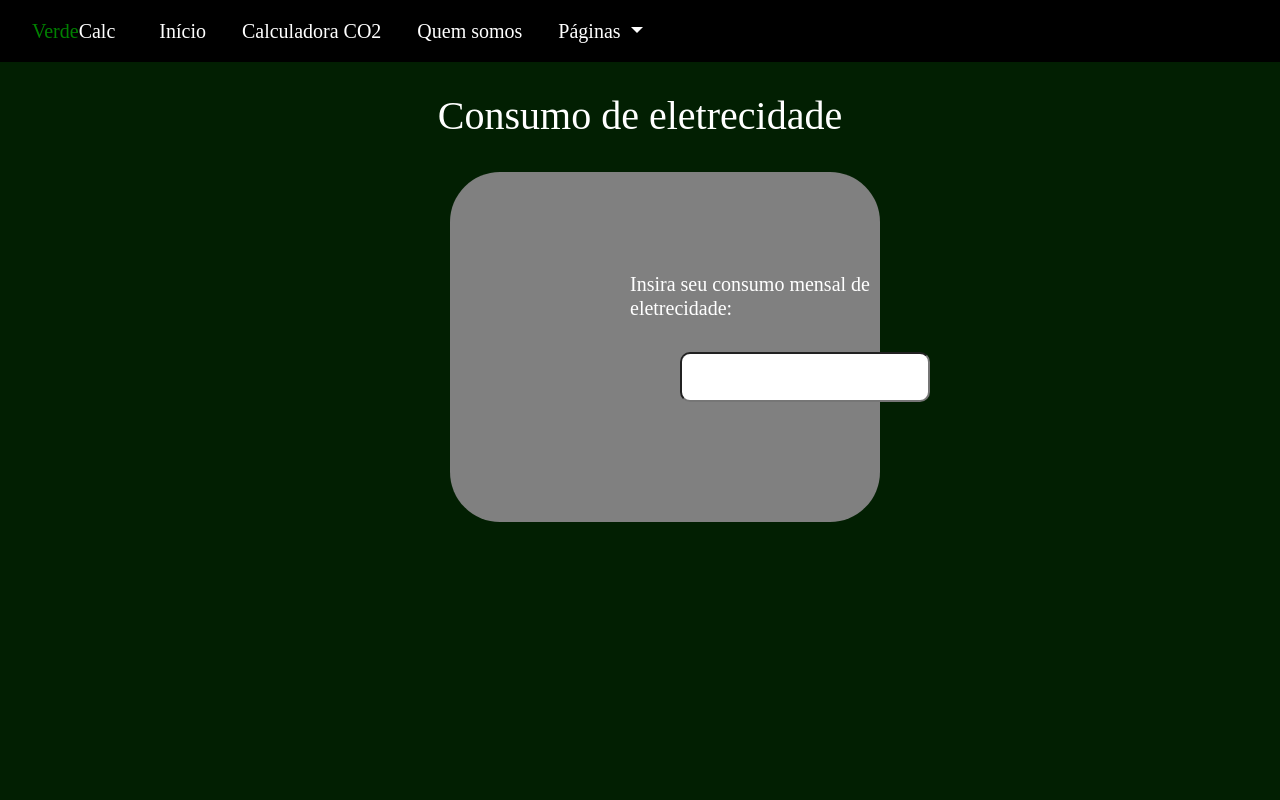
After one commit to Alexander-Borges-Hsu/Feira_Etec, a PHP site: page /form1.html in a window 1280 px wide. The commit adds this page. Run offline with PHP 8.4, Linux system fonts and the light colour scheme.

Commit message:
1.0.0.6 Front

```diff
--- /dev/null
+++ b/FeiraTecnologica/form1.html
@@ -0,0 +1,60 @@
+<!DOCTYPE html>
+<html lang="pt-br">
+<head>
+    <meta charset="UTF-8">
+    <meta name="viewport" content="width=device-width, initial-scale=1.0">
+    <link rel="icon" href="src\views\imagens\imagem.png">
+    <title>VerdeCalc</title>
+
+    <link rel="stylesheet" href="./src/views/style.css">
+    <script src="./src/views/script.js"></script>
+    <link rel="stylesheet" href="https://cdn.jsdelivr.net/npm/bootstrap@5.3.3/dist/css/bootstrap.min.css">
+
+    <script src="https://cdn.jsdelivr.net/npm/bootstrap@5.3.3/dist/js/bootstrap.bundle.min.js"></script>
+</head>
+    <body class="form1">
+    <header>
+      <nav class="navbar navbar-expand-lg">
+        <div class="container-fluid">
+          <a class="navbar-brand" href="#"><span class="Vd">Verde</span>Calc</a>
+          <button class="navbar-toggler" type="button" data-bs-toggle="collapse" data-bs-target="#navbarSupportedContent" aria-controls="navbarSupportedContent" aria-expanded="false" aria-label="Toggle navigation">
+            <span class="navbar-toggler-icon"></span>
+          </button>
+          <div class="collapse navbar-collapse" id="navbarSupportedContent">
+            <ul class="navbar-nav me-auto mb-2 mb-lg-0">
+              <li class="nav-item">
+                <a class="nav-link active" aria-current="page" href="#">Início</a>
+              </li>
+              <li class="nav-item">
+                <a class="nav-link" href="#">Calculadora CO2</a>
+              </li>
+              <li class="nav-item">
+                <a class="nav-link" href="#">Quem somos</a>
+              </li>
+              <li class="nav-item dropdown">
+                <a class="nav-link dropdown-toggle" href="#" role="button" data-bs-toggle="dropdown" aria-expanded="false">
+                  Páginas
+                </a>
+                <ul class="dropdown-menu">
+                  <li><a class="dropdown-item" href="#">Início</a></li>
+                  <li><hr class="dropdown-divider"></li>
+                  <li><a class="dropdown-item" href="#">Calculadora CO2</a></li>
+                </ul>
+              </li>
+            </ul>
+          </div>
+        </div>
+      </nav>
+    </header>
+    <main>
+        <h1 class="consumo">Consumo de eletrecidade</h1>
+        <br>
+        <div class="eletrecidade">
+           <label for="moneyInput" class="inserir"><h5>Insira seu consumo mensal de eletrecidade:</h5></label>
+           <br>
+           <br>
+           <input type="text" id="moneyInput" class="caixa" placeholder="R$">
+        </div>
+    </main>
+</body>
+</html>
--- a/FeiraTecnologica/src/views/script.js
+++ b/FeiraTecnologica/src/views/script.js
@@ -0,0 +1,12 @@
+function formatCurrency(input) {
+    let value = input.value.replace(/\D/g, "");
+    value = (value / 100).toFixed(2);
+    input.value = value.toString().replace(".", ",");
+}
+document.addEventListener("DOMContentLoaded", function() {
+    const moneyInput = document.getElementById("moneyInput");
+
+    moneyInput.addEventListener("input", function() {
+        formatCurrency(moneyInput);
+    });
+});
--- a/FeiraTecnologica/src/views/style.css
+++ b/FeiraTecnologica/src/views/style.css
@@ -1,4 +1,4 @@
-body, html {
+.index{
     margin: 0;
     padding: 0;
     min-height: 100vh;
@@ -29,9 +29,6 @@ body, html {
     height: 100%;
     background-color: rgba(0, 0, 0, 0.5);
     z-index: 2;
-    display: flex;
-    justify-content: flex-end;
-    align-items: center;
 }
 .login-form {
     max-width: 330px;
@@ -246,3 +243,58 @@ color: #ffffff;
 .esqueci:hover{
     color: grey;
 }
+
+/*Fim tela de login, começando form1*/
+
+.form1{
+    margin: 0;
+    padding: 0;
+    min-height: 100vh;
+    background-color: rgb(2, 31, 2);
+    background-size: cover;
+    background-repeat: no-repeat;
+    background-position: center;
+    box-sizing: border-box;
+    font-family: "Kurale", serif;
+    font-weight: 400;
+    font-style: normal;
+}
+.navbar {
+    background-color: black;
+    font-size: 20px;
+  }
+  .navbar-brand,
+  .nav-link {
+    color: white !important;
+    margin-left: 20px;
+  }
+  .nav-link:hover {
+    color: #d1e7dd !important;
+  }
+  .consumo{
+    text-align: center;
+    color: white;
+    margin-top: 50px;
+    justify-items: center;
+    align-items: center;
+    margin-top: 30px;
+  }
+ .inserir{
+    color: white;
+    margin-top: 100px;
+    margin-left: 180px;
+ }
+ .caixa{
+    color: black;
+    border-radius: 10px;
+    width: 250px;
+    height: 50px;
+    margin-left: 230px;
+ }
+ .eletrecidade{
+    background-color: grey;
+    margin-left: 450px;
+    margin-right: 400px;
+    height: 350px;
+    border-radius: 50px;
+ }
```
Also changed, not shown: FeiraTecnologica/index.html (+3 -4 lines).
